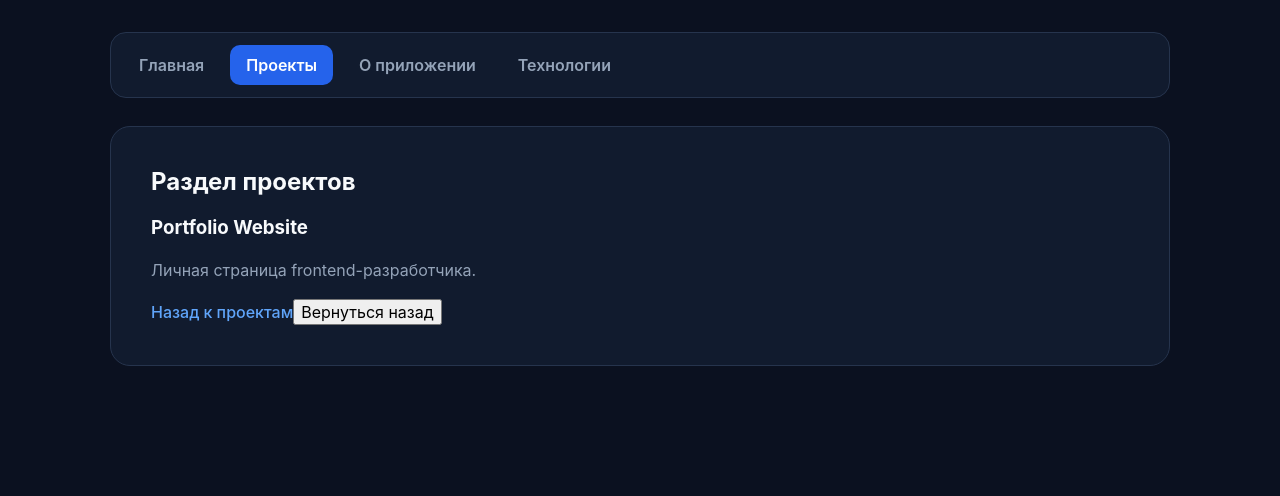
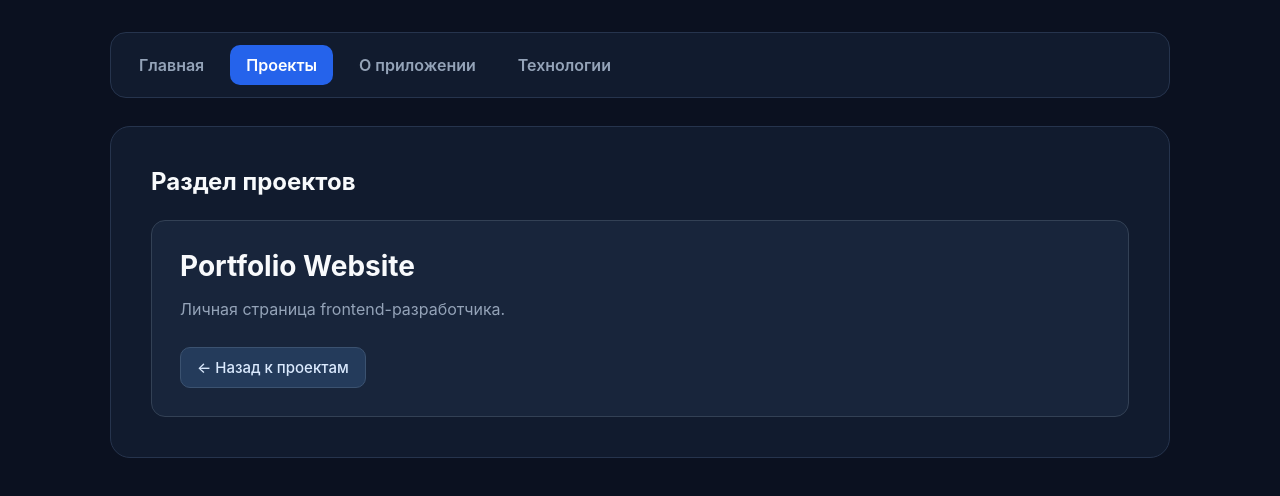
Before and after one commit to KanEDGY3000/react-router-project, a React (Vite) app: page /projects/1 in a window 1280 px wide. Shown: the top 496 px of the page. Built offline with nearby package versions, Linux system fonts and the light colour scheme.

Commit message:
Polish detail pages and resonsive styles

```diff
--- a/src/App.css
+++ b/src/App.css
@@ -145,7 +145,105 @@ button:focus-visible {
   font-weight: 600;
 }
 
-.catalog__description {
+/* Details */
+
+.details {
+  margin-top: 24px;
+  padding: 28px;
+
+  background-color: #18253b;
+  border: 1px solid #334155;
+  border-radius: 14px;
+}
+
+.details__title {
   margin: 0;
-  line-height: 1.5;
+  font-size: 28px;
 }
+
+.details__description {
+  margin: 14px 0 0;
+  line-height: 1.6;
+}
+
+.details__actions {
+  display: flex;
+  flex-wrap: wrap;
+  align-items: center;
+  gap: 12px;
+
+  margin-top: 24px;
+}
+
+.main .details__back,
+.main .details__back:visited {
+  display: inline-flex;
+  align-items: center;
+
+  padding: 10px 16px;
+
+  color: #dbeafe;
+  font-size: 15px;
+  font-weight: 500;
+  text-decoration: none;
+
+  background-color: #243b5b;
+  border: 1px solid #3b5270;
+  border-radius: 10px;
+
+  cursor: pointer;
+}
+
+.main .details__back:hover {
+  color: #ffffff;
+  text-decoration: none;
+  background-color: #304c72;
+}
+
+/* Not Found */
+
+.main>.not-found {
+  padding: 64px 24px;
+  text-align: center;
+}
+
+.not-found__code {
+  display: block;
+
+  margin-bottom: 16px;
+
+  color: #60a5fa;
+  font-size: 96px;
+  font-weight: 800;
+  line-height: 1;
+}
+
+.not-found h1 {
+  margin: 0 0 16px;
+  font-size: 30px;
+}
+
+.not-found p {
+  max-width: 440px;
+  margin: 0 auto;
+}
+
+.not-found__button {
+  margin-top: 28px;
+  padding: 12px 22px;
+
+  color: #ffffff;
+  font-weight: 600;
+
+  background-color: #2563eb;
+  border: none;
+  border-radius: 10px;
+
+  cursor: pointer;
+
+  transition: background-color 0.2s ease;
+}
+
+.not-found__button:hover {
+  background-color: #1d4ed8;
+}
--- a/src/pages/NotFound.jsx
+++ b/src/pages/NotFound.jsx
@@ -10,12 +10,23 @@ function NotFound() {
     }
 
     return (
-        <section>
-            <h1>404</h1>
+        <section className="not-found">
+            <span
+                className="not-found"
+                aria-hidden="true"
+            >
+                404
+            </span>
 
-            <p>Страница не найдена</p>
+            <h1>Страница не найдена</h1>
+
+            <p>
+                Возможно, адрес указан неправильно
+                или такой страницы больше нет.
+            </p>
 
             <button
+                className="not-found__button"
                 type="button"
                 onClick={handleGoHome}
             >
--- a/src/pages/ProjectDetails.jsx
+++ b/src/pages/ProjectDetails.jsx
@@ -1,13 +1,8 @@
-import { Link, useParams, useNavigate } from "react-router";
+import { Link, useParams } from "react-router";
 import { projects } from "../data/projects";
 
 function ProjectDetails() {
     const { id } = useParams();
-    const navigate = useNavigate();
-
-    function handleGoBack() {
-        navigate(-1);
-    }
 
     const project = projects.find(
         (project) => project.id === Number(id)
@@ -22,19 +17,19 @@ function ProjectDetails() {
     }
 
     return (
-        <section>
-            <h1>{project.title}</h1>
+        <section className="details">
+            <h2 className="details__title">{project.title}</h2>
 
-            <p>{project.description}</p>
+            <p className="details__description">{project.description}</p>
 
-            <Link to='..'>Назад к проектам</Link>
-
-            <button
-                type="button"
-                onClick={handleGoBack}
-            >
-                Вернуться назад
-            </button>
+            <div className="details__actions">
+                <Link
+                    className="details__back"
+                    to='..'
+                >
+                    ← Назад к проектам
+                </Link>
+            </div>
         </section>
     );
 }
--- a/src/pages/TechnologiesDetails.jsx
+++ b/src/pages/TechnologiesDetails.jsx
@@ -12,7 +12,7 @@ function TechnologiesDetails() {
     if (!technology) {
         return (
             <section>
-                <h1>Технология не найдены</h1>
+                <h1>Технология не найдена</h1>
 
                 <Link to='..'>Назад к технологиям</Link>
             </section>
@@ -20,12 +20,20 @@ function TechnologiesDetails() {
     }
 
     return (
-        <section>
-            <h1>{technology.title}</h1>
+        <section className="details">
+            <h2 className="details__title">{technology.title}</h2>
 
-            <p>{technology.description}</p>
+            <p className="details__description">{technology.description}</p>
 
-            <Link to='..'>Назад к технологиям</Link>
+            <div className="details__action">
+                <Link
+                    className="details__back"
+                    to='..'
+                >
+                    Назад к технологиям
+                </Link>
+            </div>
+
         </section>
     );
 }
```
